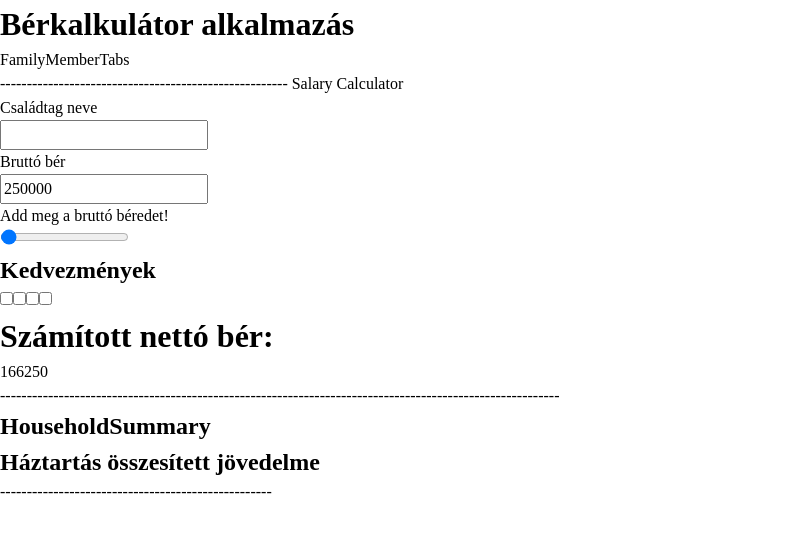
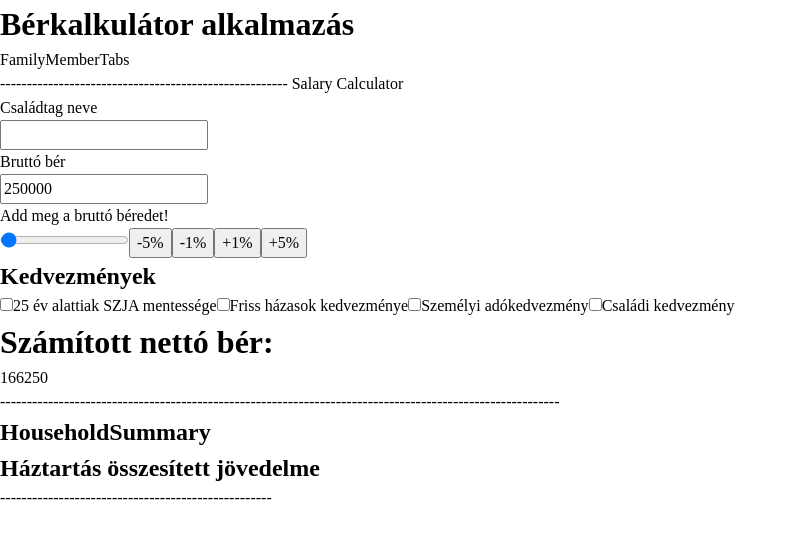
Before and after one commit to Bazska2013/Berkalkulator, a React (Vite) app: page / in a window 1280 px wide. Shown: the top 538 px of the page, without its empty margins (0-798 px from the left). Built offline with nearby package versions, Linux system fonts and the light colour scheme.

Commit message:
Családi kedvezmény update

```diff
--- a/src/components/SalaryCalculator/SalaryCalculator.jsx
+++ b/src/components/SalaryCalculator/SalaryCalculator.jsx
@@ -2,7 +2,7 @@ import {useEffect, useState} from "react";
 import {useTaxState} from "../../state/TaxState.jsx";
 
 const SalaryCalculator = () => {
-      const {name, grossSalary, netSalary, frissHazasok, csaladi, changeName, changeGrossSalary, checkBoxes, validateMarriage, validMarriage} = useTaxState();
+      const {name, grossSalary, netSalary, frissHazasok, csaladi, changeName, changeGrossSalary, checkBoxes, validateMarriage, validMarriage, changeGrossSalaryByPercentage, changeNumOfDependents, numOfDependents, changeNumOfEligibleDependents} = useTaxState();
 
   return (
       <>
@@ -14,8 +14,13 @@ const SalaryCalculator = () => {
         <input type="number" onChange={(e) => changeGrossSalary(e.target.value)} value={grossSalary} />
         <p>Add meg a bruttó béredet!</p>
             <input type="range" min="1" max="10000" onChange={(e) => changeGrossSalary(e.target.value * 100)}/>
+          <button onClick={changeGrossSalaryByPercentage(95)}>-5%</button>
+          <button onClick={changeGrossSalaryByPercentage(99)}>-1%</button>
+          <button onClick={changeGrossSalaryByPercentage(101)}>+1%</button>
+          <button onClick={changeGrossSalaryByPercentage(105)}>+5%</button>
         <h2>Kedvezmények</h2>
         <input type="checkbox" name="SZJA" onChange={checkBoxes}/>
+          <label htmlFor="SZJA">25 év alattiak SZJA mentessége</label>
         <input type="checkbox" name="frissHazasok" onChange={checkBoxes}/>
             {frissHazasok ? (
                 <>
@@ -23,13 +28,18 @@ const SalaryCalculator = () => {
                       {validMarriage ? <p>Jogosult</p> : <p>Nem jogosult</p>}
                 </>
             ) : null}
+          <label htmlFor="frissHazasok">Friss házasok kedvezménye</label>
         <input type="checkbox" name="szemelyi" onChange={checkBoxes}/>
+          <label htmlFor="szemelyi">Személyi adókedvezmény</label>
         <input type="checkbox" name="csaladi" onChange={checkBoxes}/>
             {csaladi ? (
                 <>
-                      <input type="number" min="1"/>Eltartott, ebből kedvezményezett<input type="number" min="0" />
+                    <input type="number" min="1" onChange={(e) => changeNumOfDependents(e.target.value)}/>
+                    Eltartott, ebből kedvezményezett
+                    <input type="number" min="0" max={numOfDependents} onChange={(e) => changeNumOfEligibleDependents(e.target.value)} />
                 </>
             ) : null}
+          <label htmlFor="csaladi">Családi kedvezmény</label>
         <h1>Számított nettó bér:</h1>
         <p>{netSalary}</p>
         ------------------------------------------------------
--- a/src/state/TaxState.jsx
+++ b/src/state/TaxState.jsx
@@ -12,6 +12,8 @@ function TaxStateProvider({children}) {
     const [csaladi, setCsaladi] = useState(false);
     const [dateOfWedding, setDateOfWedding] = useState("");
     const [validMarriage, setValidMarriage] = useState(false);
+    const [numOfDependents, setNumOfDependents] = useState(0);
+    const [numOfEligibleDependents, setNumOfEligibleDependents] = useState(0);
 
     const changeGrossSalary = (value) => {
         setGrossSalary(value);
@@ -61,6 +63,15 @@ function TaxStateProvider({children}) {
         if (validMarriage && frissHazasok) {
             juttatasok += 5000;
         }
+        console.log("Num of eligible dependents: ", numOfEligibleDependents)
+        if (numOfEligibleDependents === 1) {
+            juttatasok += 10000 * numOfDependents;
+        } else if (numOfEligibleDependents === 2) {
+            juttatasok += 20000 * numOfDependents;
+        } else if (numOfEligibleDependents >= 3) {
+            juttatasok += 33000 * numOfDependents;
+        }
+        console.log(juttatasok);
         setNetSalary(grossSalary - ado + juttatasok);
     }
 
@@ -82,11 +93,27 @@ function TaxStateProvider({children}) {
         }
     }
 
+    const changeGrossSalaryByPercentage = (percentage) => {
+        return () => {
+            setGrossSalary(grossSalary * percentage / 100);
+        }
+    }
+
+    const changeNumOfDependents = (value) => {
+        setNumOfDependents(value);
+        console.log(value);
+    }
+
+    const changeNumOfEligibleDependents = (value) => {
+        setNumOfEligibleDependents(value);
+        console.log(value)
+    }
+
     useEffect(() => {
         calculateNetSalary();
-    }, [grossSalary, SZJA, frissHazasok, szemelyi, csaladi, calculateNetSalary, validMarriage, checkBoxes]);
+    }, [grossSalary, SZJA, frissHazasok, szemelyi, csaladi, calculateNetSalary, validMarriage, checkBoxes, numOfDependents]);
 
-    const context = { name, grossSalary, netSalary, SZJA, frissHazasok, szemelyi, csaladi, changeGrossSalary, checkBoxes, changeName, validateMarriage, validMarriage };
+    const context = { name, grossSalary, netSalary, SZJA, frissHazasok, szemelyi, csaladi, changeGrossSalary, checkBoxes, changeName, validateMarriage, validMarriage, changeGrossSalaryByPercentage, changeNumOfDependents, numOfDependents, changeNumOfEligibleDependents };
     return <TaxStateContext.Provider value={context}>{children}</TaxStateContext.Provider>
 }
 
```
